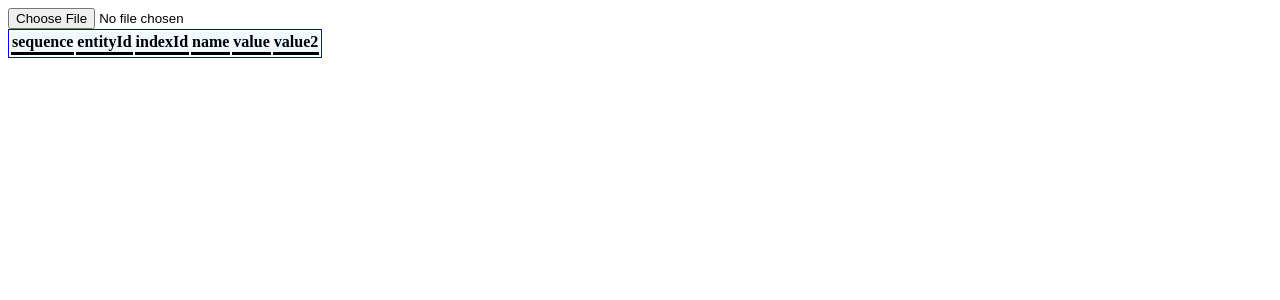
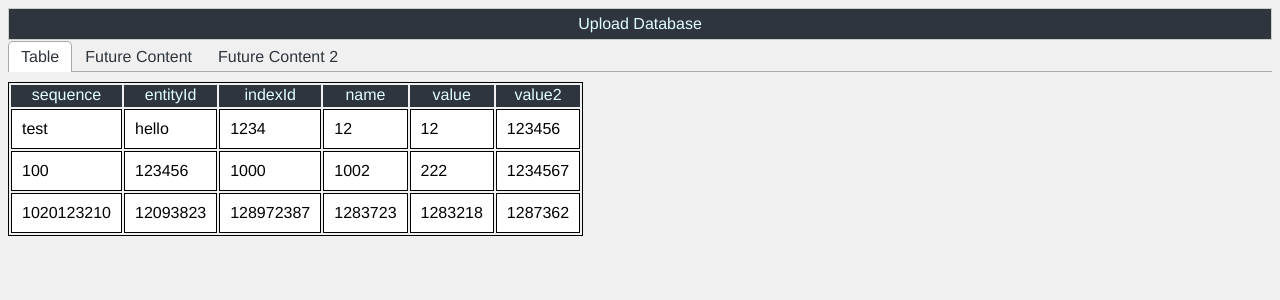
Before and after one commit to RoosInst/Titan, a React app: page / in a window 1280 px wide. Shown: the top 300 px of the page. Built offline with nearby package versions, Linux system fonts and the light colour scheme.

Commit message:
Added tab function + some styling

```diff
--- a/src/components/App.js
+++ b/src/components/App.js
@@ -1,13 +1,14 @@
 import React from 'react';
-import BuildTable from './BuildTable';
 import FileData from './FileData';
+import TabBar from './TabBar';
+import './../styles/styles.scss';
 export default class App extends React.Component {
     render() {
         console.log('App is running');
         return (
             <div>
                 <FileData />
-                <BuildTable />
+                <TabBar />
             </div>
         );
     }
--- a/src/components/BuildTable.js
+++ b/src/components/BuildTable.js
@@ -3,9 +3,39 @@ import { connect } from 'react-redux';
 import { useTable } from 'react-table';
 
 function BuildTable(props) {
-    const data = mapStateToProps().data;
+    //const data = mapStateToProps().data;
+    const data = React.useMemo(
+      () => [
+        {
+          sequence: "test",
+          entityId: "hello",
+          indexId: "1234",
+          name: "12",
+          value: "12",
+          value2: "123456",
+        },
+        {
+          sequence: "100",
+          entityId: "123456",
+          indexId: "1000",
+          name: "1002",
+          value: "222",
+          value2: "1234567",
+        },
+        {
+          sequence: "1020123210",
+          entityId: "12093823",
+          indexId: "128972387",
+          name: "1283723",
+          value: "1283218",
+          value2: "1287362",
+        },
+      ],
+      []
+    )
     console.info('after', data);
     //console.info('in BuildTable: ', props.data2)
+
     const columns = React.useMemo (
         () => [
             {
@@ -44,7 +74,7 @@ function BuildTable(props) {
         prepareRow,
     } = useTable({ columns, data })
     return (
-        <table {...getTableProps()} style={{ border: 'solid 1px blue' }}>
+        <table {...getTableProps()} style={{ border: 'solid 1px black' }}>
        <thead>
          {headerGroups.map(headerGroup => (
            <tr {...headerGroup.getHeaderGroupProps()}>
@@ -52,10 +82,11 @@ function BuildTable(props) {
                <th
                  {...column.getHeaderProps()}
                  style={{
-                   borderBottom: 'solid 3px black',
-                   background: 'aliceblue',
-                   color: 'black',
-                   fontWeight: 'bold',
+                   borderBottom: 'solid 2px #2e353d',
+                   background: '#2e353d',
+                   color: '#e1ffff',
+                   fontWeight: 'normal',
+                   fontFamily: 'Helvetica, Arial, sans-serif'
                  }}
                >
                  {column.render('Header')}
--- a/src/components/FileData.js
+++ b/src/components/FileData.js
@@ -37,6 +37,7 @@ class FileData extends React.Component {
     render() {
         return (
             <div>
+                <label htmlFor='input' className="add-file">Upload Database</label>
                 <input type='file' id='input' />
             </div>
         )
--- /dev/null
+++ b/src/components/TabBar.js
@@ -0,0 +1,36 @@
+import React from 'react'
+import { Tab, Tabs, TabList, TabPanel } from 'react-tabs';
+import BuildTable from './BuildTable';
+import 'react-tabs/style/react-tabs.scss';
+
+export default () => (
+  <Tabs>
+    <TabList style={{
+      color: '#2e353d',
+      fontFamily: 'Helvetica, Arial, sans-serif'
+    }}>
+      <Tab style={{
+        color: '#2e353d',
+        fontFamily: 'Helvetica, Arial, sans-serif'
+      }}>Table</Tab>
+      <Tab style={{
+        color: '#2e353d',
+        fontFamily: 'Helvetica, Arial, sans-serif'
+      }}>Future Content</Tab>
+      <Tab style={{
+        color: '#2e353d',
+        fontFamily: 'Helvetica, Arial, sans-serif'
+      }}>Future Content 2</Tab>
+    </TabList>
+
+    <TabPanel>
+      <BuildTable />
+    </TabPanel>
+    <TabPanel>
+      <h2>Future Content</h2>
+    </TabPanel>
+    <TabPanel>
+        <h2>Future Content 2</h2>
+    </TabPanel>
+  </Tabs>
+);
--- /dev/null
+++ b/src/styles/base/_base.scss
@@ -0,0 +1,21 @@
+html {
+    font-size: 62.5%;
+}
+
+body {
+    font-family: Helvetica, Arial, sans-serif;
+    font-size: $m-size;
+    background: $background;
+}
+
+button {
+    cursor: pointer;
+}
+
+button:disabled {
+    cursor: default;
+}
+
+input[type="file"] {
+    display: none;
+}
--- /dev/null
+++ b/src/styles/base/_settings.scss
@@ -0,0 +1,17 @@
+//Colors
+$menuBackground: #2e353d;
+$menuText: #e1ffff;
+$menuHover: #4f5b69;
+$background: #f0f0f0;
+$highlightColor: yellow;
+$activeBackgroundColor: lightblue;
+$outlineColor: #dfdfdf;
+$cardHeaderColor: #f7f7f7;
+$liHoverColor: #20a0ff;
+
+//Spacing
+$xl-size: 4.8rem;
+$l-size: 3.2rem;
+$m-size: 1.6rem;
+$s-size: 1.2rem;
+$desktop-breakpoint: 45rem;
--- /dev/null
+++ b/src/styles/components/_add-file.scss
@@ -0,0 +1,11 @@
+.add-file {
+    border: 1px solid #ccc;
+    display: inline-block;
+    padding: 6px 12px;
+    cursor: pointer;
+    background-color: $menuBackground;
+    display: flex;
+    justify-content: center;
+    align-items: center;
+    color: $menuText;
+}
--- /dev/null
+++ b/src/styles/styles.scss
@@ -0,0 +1,3 @@
+@import './base/settings';
+@import './base/base';
+@import './components/add-file';
--- a/webpack.config.js
+++ b/webpack.config.js
@@ -10,11 +10,21 @@ module.exports = {
 
     },
     module: {
-        rules: [{
+        rules: [
+        {
             loader: 'babel-loader',
             test: /\.js$/,
             exclude: /node_modules/
-        }]
+        },
+        {
+            test: /\.css$/,
+            use: ["style-loader","css-loader"],
+        },
+        {
+            test: /\.scss$/,
+            use: ["style-loader","css-loader","sass-loader"],
+        },
+    ],
     },
     devServer: {
         contentBase: path.join(__dirname, 'public')
```
Also changed, not shown: package.json (+7 -0 lines), 2 other files (tests, documents, lock files or other folders).
